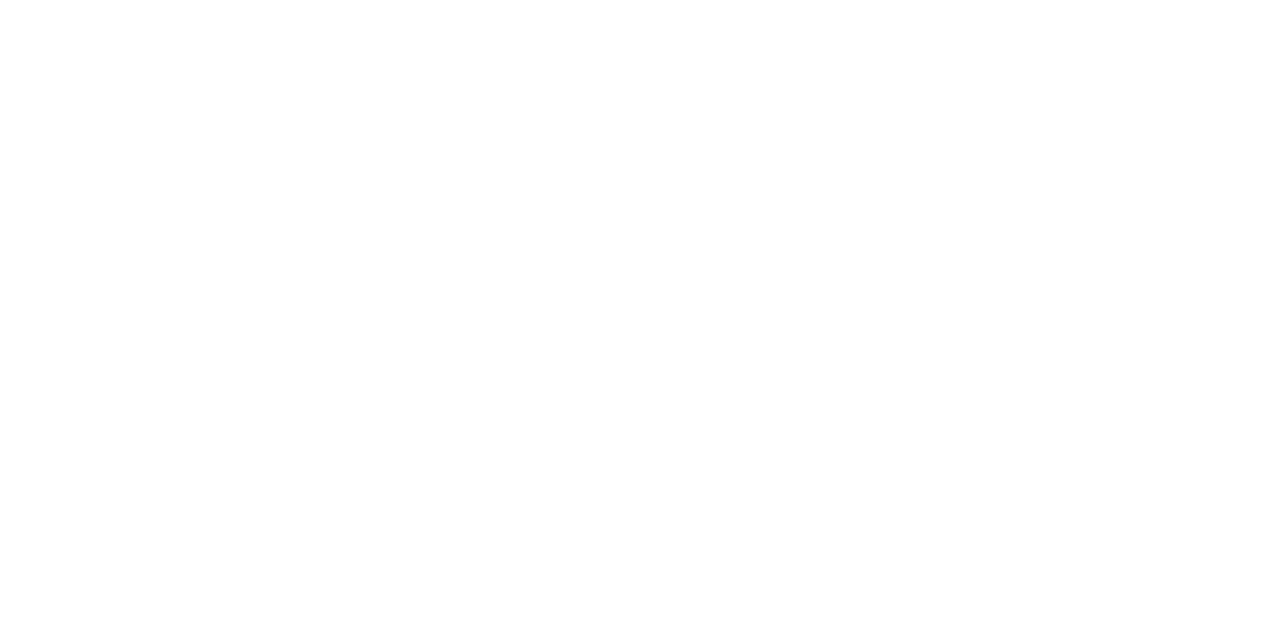
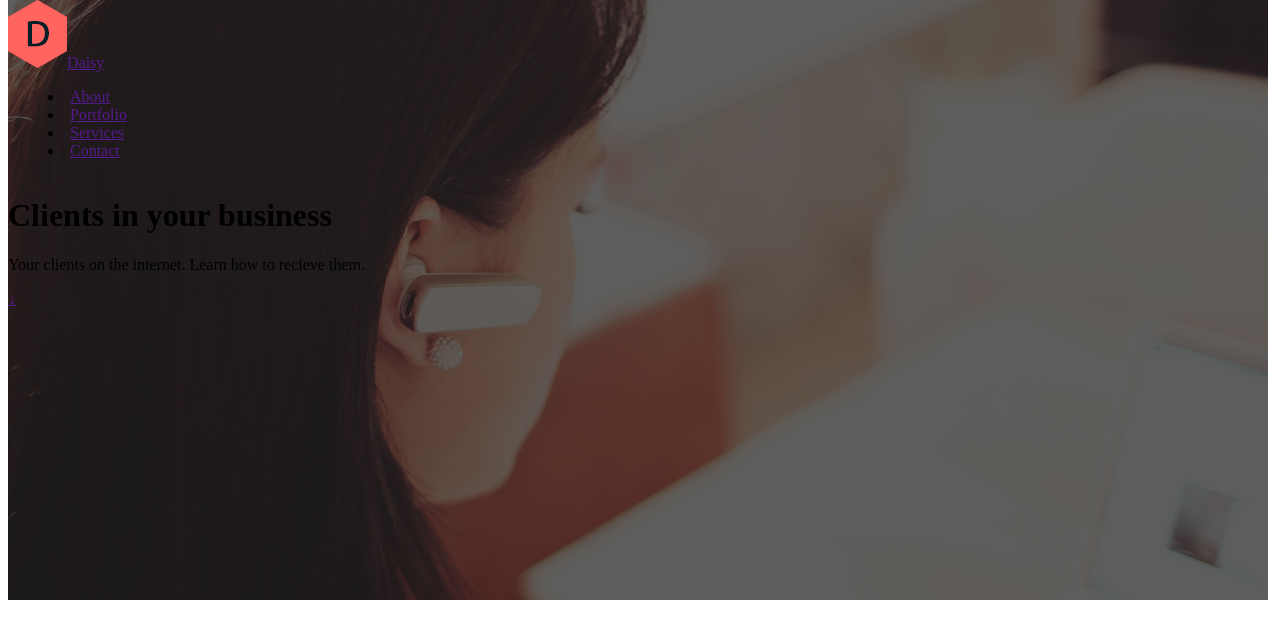
Before and after one commit to Rom-Freedom/Business-website, a plain HTML site: page index.html in a window 1280 px wide. Drawn offline with Linux system fonts and the light colour scheme.

Commit message:
"to make up the a header"

```diff
--- a/css/main.less
+++ b/css/main.less
@@ -0,0 +1,13 @@
+body {
+    display: flex;
+    justify-content: space-around;
+    margin-top: 0;
+    header {
+        background: url(../img/background.png) no-repeat;
+        display: flex;
+        flex-direction: column;
+        min-height: 600px;
+        width: 100%;
+        min-width: 1260px;
+    }
+}
--- a/index.html
+++ b/index.html
@@ -7,6 +7,24 @@
     <link rel="stylesheet" href="css/main.css">
 </head>
 <body>
-
+    <header>
+        <nav>
+            <a href="" class="logo"><img src="img/logo.png" alt="logo">Daisy</a>
+            <menu>
+                <li><a href="">About</a></li>
+                <li><a href="">Portfolio</a></li>
+                <li><a href="">Services</a></li>
+                <li><a href="">Contact</a></li>
+            </menu>
+        </nav>
+        <div class="mainText">
+            <h1><span>Clients</span> in your business</h1>
+            <p>Your clients on the internet. Learn how to recieve them.</p>
+            <a href="" class="Iwant"></a>
+        </div>
+        <div class="botHeader">
+            <a href="">&darr;</a>
+        </div>
+    </header>
 </body>
 </html>
```
Also changed, not shown: css/main.css.
